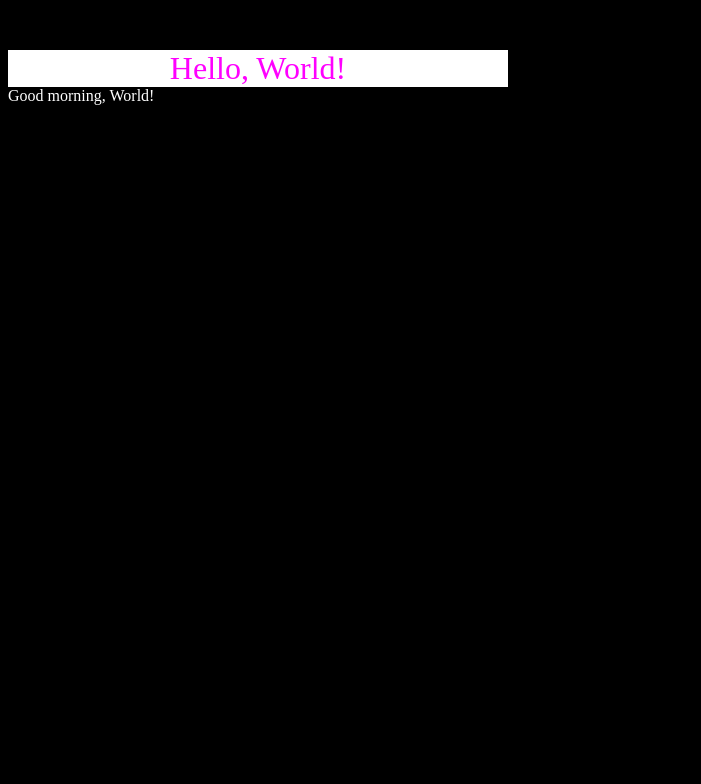
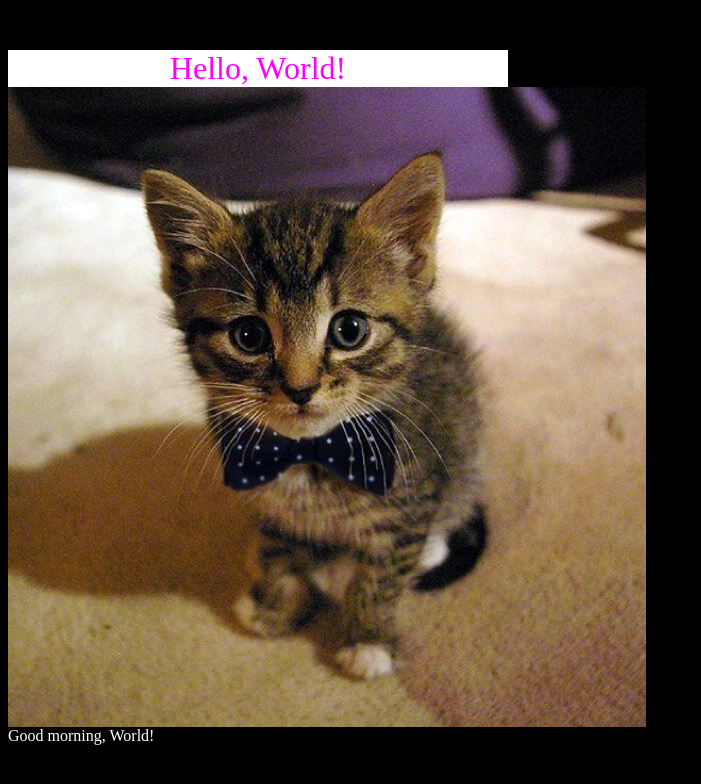
Before and after one commit to xriss/username.github.io, a plain HTML site: page index.html in a window 1280 px wide. Shown: the whole page, without its empty margins (0-701 px from the left). Drawn offline with Linux system fonts and the light colour scheme.

Commit message:
Update index.html

```diff
--- a/index.html
+++ b/index.html
@@ -20,6 +20,8 @@
   </head>
   <body>
     <div class="box">Hello, World!</div>
+    <img src="cat.jpeg">
+
     <div>Good morning, World!</div>
   </body>
 </html>
```
